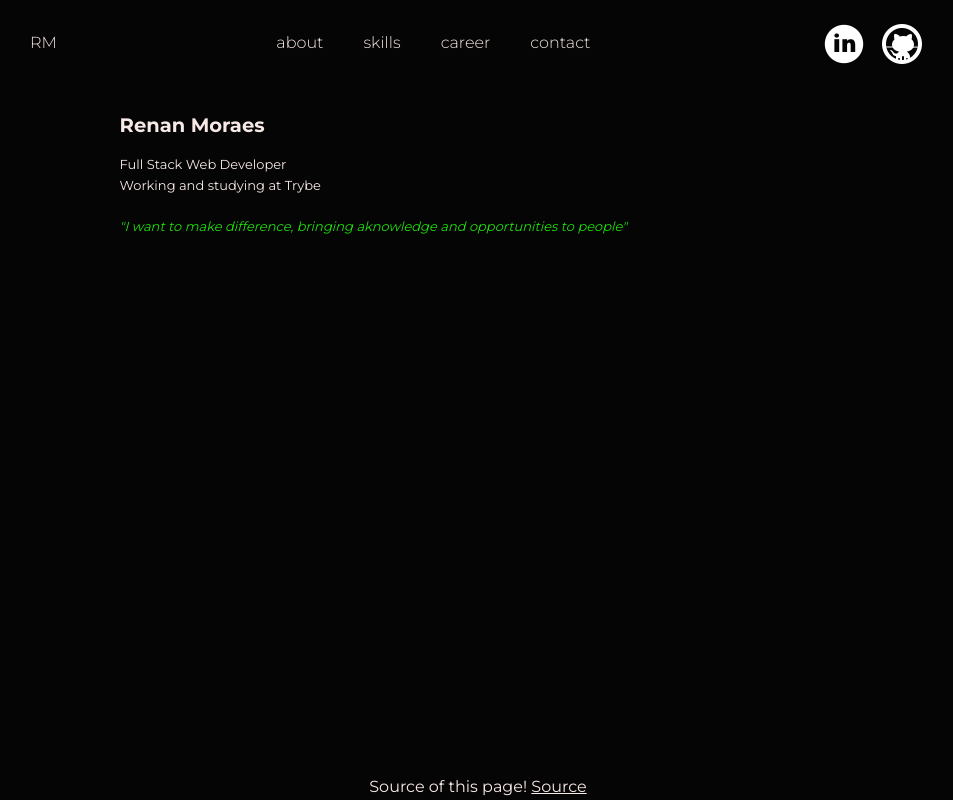
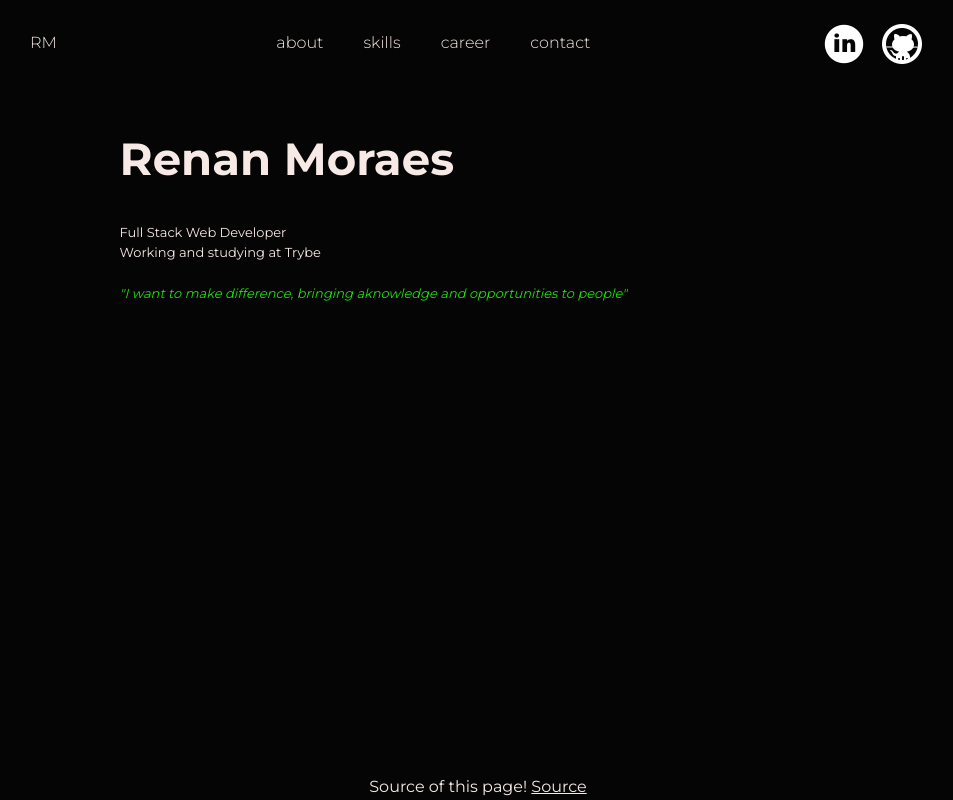
Before and after one commit to renanvamo/renan-moraes, a React (Create React App) app: page / in a window 1280 px wide. Shown: the whole page, without its empty margins (162-1115 px from the left). Built offline with nearby package versions, Linux system fonts and the light colour scheme; no server answers.

Commit message:
style: atualiza tamanho da fonte e espaçamento da home

```diff
--- a/src/App.css
+++ b/src/App.css
@@ -47,7 +47,8 @@ nav span {
 }
 
 .home-title {
-  line-height: 3em;
+  line-height: 2.8em;
+  font-size: 45px;
 }
 
 .home-body blockquote {
```
